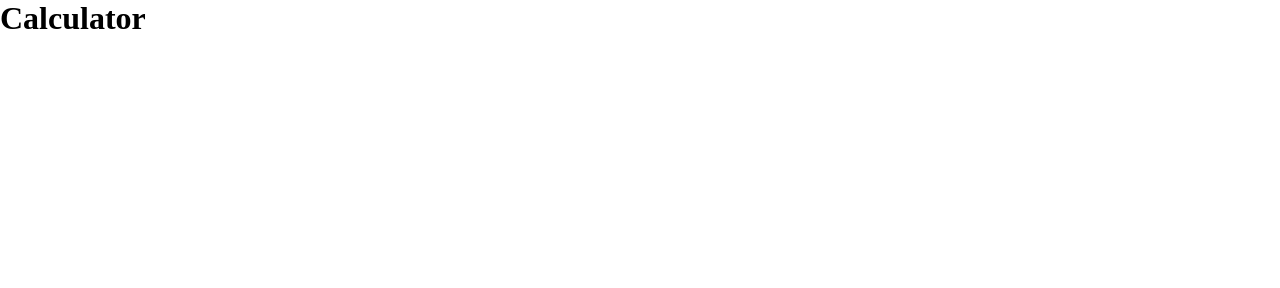
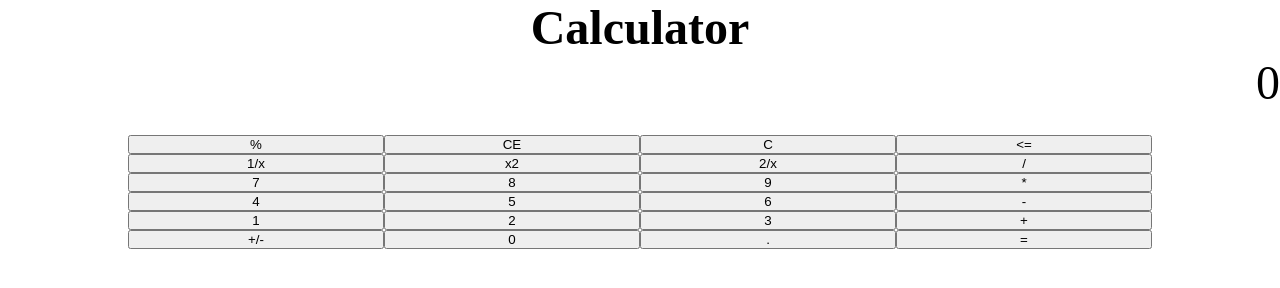
Before and after one commit to Ebonwulf/calculator, a plain HTML site: page index.html in a window 1280 px wide. Drawn offline with Linux system fonts and the light colour scheme.

Commit message:
html buttons created, basic css layout started, grid alignment sorted for buttons

```diff
--- a/css/_layout.scss
+++ b/css/_layout.scss
@@ -0,0 +1,18 @@
+h1 {
+  text-align: center;
+  font-size: 3em;
+}
+
+.output {
+  display: flex;
+  justify-content: flex-end;
+  height: 10vh;
+  font-size: 3em;
+}
+
+.calc-buttons {
+  display: grid;
+  grid-template-columns: repeat(4, 1fr);
+  grid-template-rows: repeat(6, 1fr);
+  margin: 0 10%;
+}
--- a/index.html
+++ b/index.html
@@ -9,6 +9,33 @@
   </head>
   <body>
     <h1>Calculator</h1>
+    <div class="output">0</div>
+    <section class="calc-buttons">
+      <button>%</button>
+      <button>CE</button>
+      <button>C</button>
+      <button><=</div>
+      <button>1/x</button>
+      <button>x2</button>
+      <button>2/x</button>
+      <button>/</button>
+      <button>7</button>
+      <button>8</button>
+      <button>9</button>
+      <button>*</button>
+      <button>4</button>
+      <button>5</button>
+      <button>6</button>
+      <button>-</button>
+      <button>1</button>
+      <button>2</button>
+      <button>3</button>
+      <button>+</button>
+      <button>+/-</button>
+      <button>0</button>
+      <button>.</button>
+      <button>=</button>
+    </section>
     <script src="./main.js"></script>
   </body>
 </html>
```
Also changed, not shown: css/main.css.
